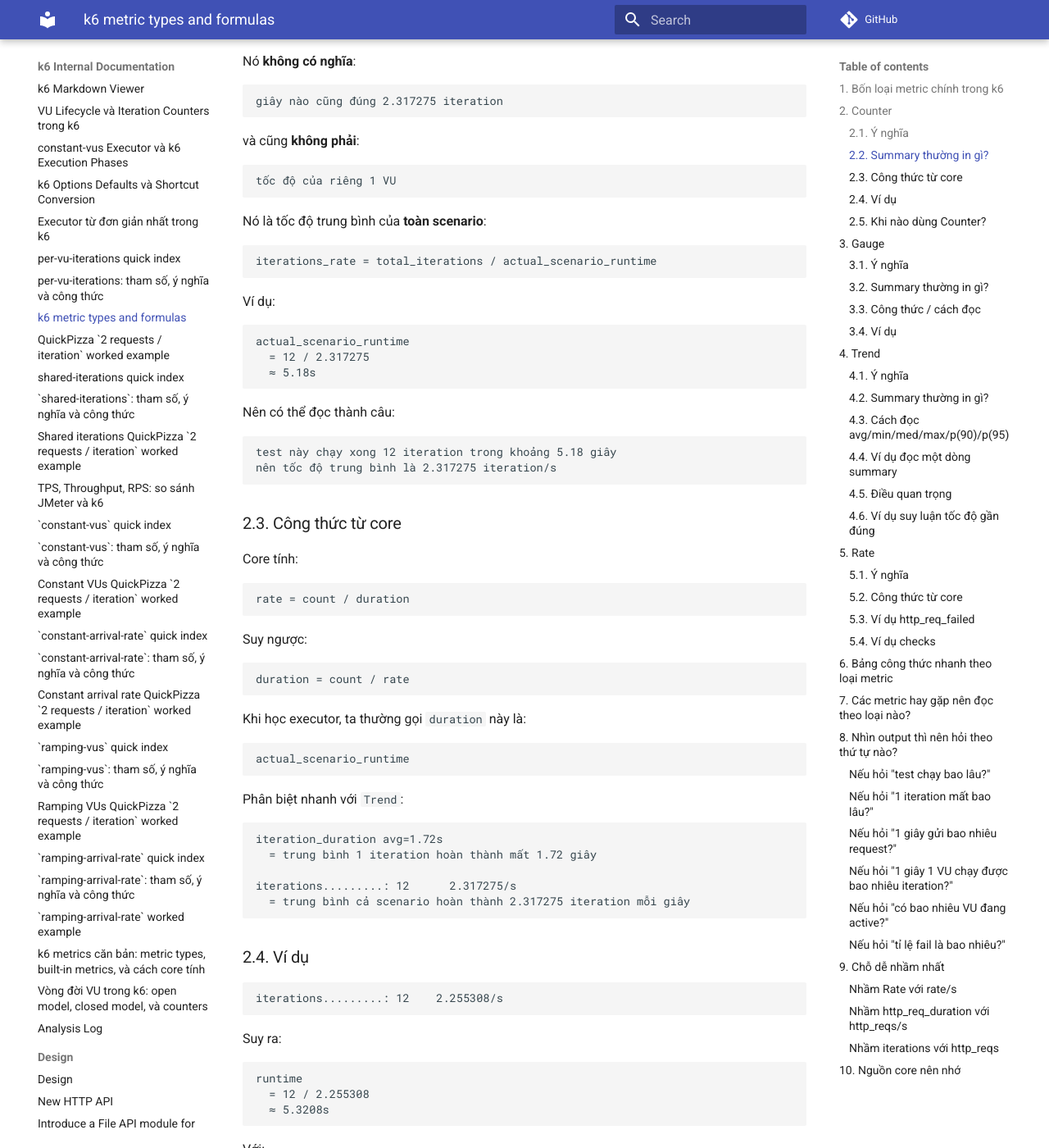
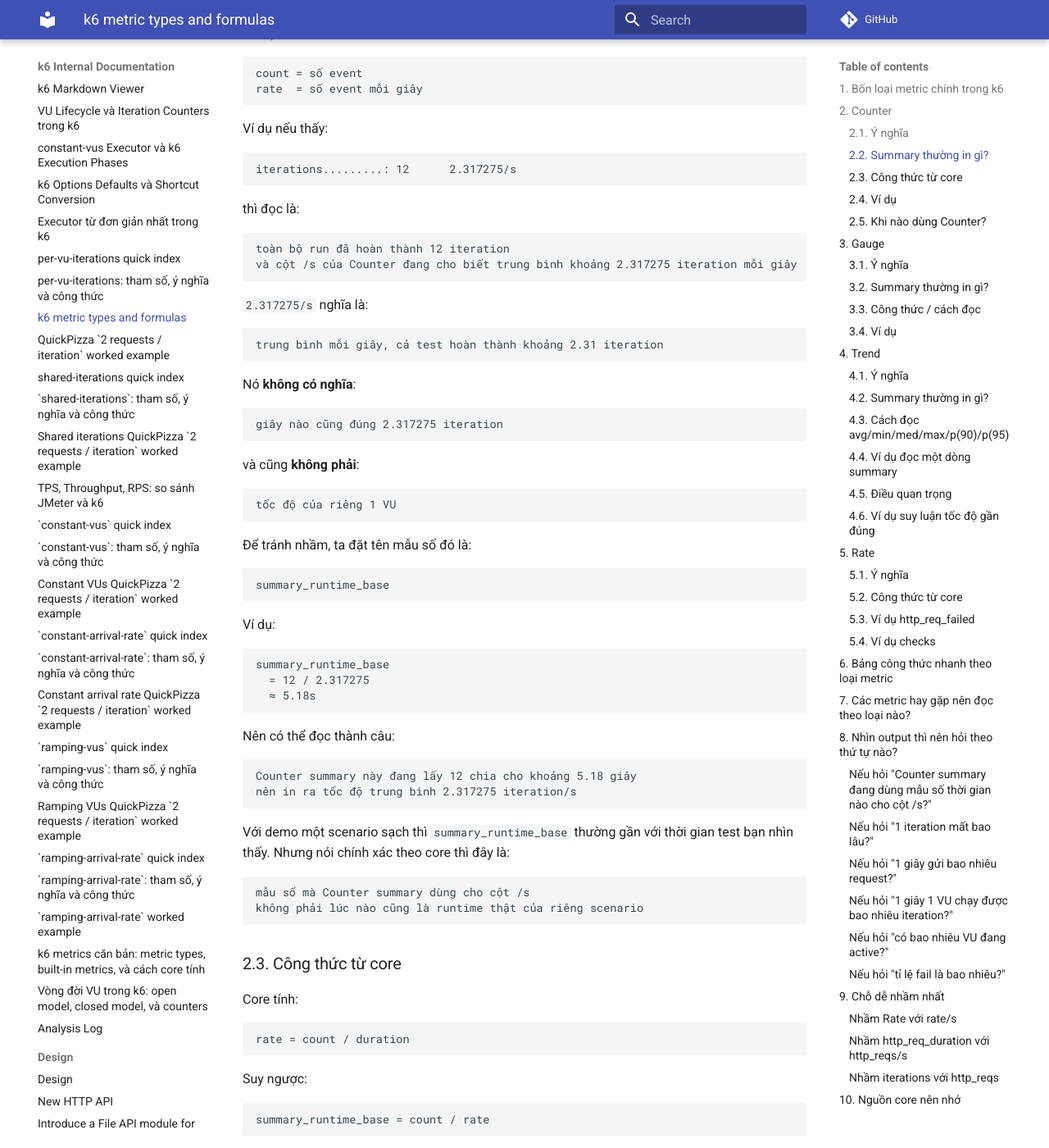
Before and after one commit to meomew-auto/markdown, an MkDocs documentation site: the page built from docs/20260515_k6_metric_types_and_formulas.md, in a window 1280 px wide and 1400 px high, scrolled down 2053 px. Shown: the whole window at 82% size. Built offline with MkDocs 1.6.1 and Material for MkDocs 9.7.7, drawn with Linux system fonts in a browser that asks for light colours; comment, search, counter and statistics services are not loaded; some of the changed text lies outside the part shown.

Commit message:
Update docs

````diff
--- a/docs/20260515_k6_metric_types_and_formulas.md
+++ b/docs/20260515_k6_metric_types_and_formulas.md
@@ -5,6 +5,19 @@ File này chỉ trả lời một câu:
 ```text
 metric trong k6 có những loại nào
 và mỗi loại đọc / tính theo công thức nào
+```
+
+Nếu đang học từ đầu hoặc muốn xem demo nằm ngay trong từng loại metric, đọc bài đầy đủ hơn:
+
+```text
+docs/20260520_k6-metrics-types-builtins-core-guide.md
+```
+
+File này giữ vai trò bản tra nhanh:
+
+```text
+nhìn công thức nhanh
+đối chiếu nhanh khi đang đọc các bài executor
 ```
 
 Phạm vi của file:
@@ -58,6 +71,15 @@ Ví dụ:
 - `iterations`: đã hoàn thành bao nhiêu iteration
 - `http_reqs`: đã gửi bao nhiêu request
 
+Ví dụ mini:
+
+```text
+demo_orders.add(1)
+demo_orders.add(2)
+
+=> Counter cuối cùng = 3
+```
+
 ### 2.2. Summary thường in gì?
 
 Ví dụ:
@@ -84,7 +106,7 @@ thì đọc là:
 
 ```text
 toàn bộ run đã hoàn thành 12 iteration
-và tốc độ trung bình của cả scenario là 2.317275 iteration mỗi giây
+và cột /s của Counter đang cho biết trung bình khoảng 2.317275 iteration mỗi giây
 ```
 
 `2.317275/s` nghĩa là:
@@ -105,16 +127,16 @@ và cũng **không phải**:
 tốc độ của riêng 1 VU
 ```
 
-Nó là tốc độ trung bình của **toàn scenario**:
+Để tránh nhầm, ta đặt tên mẫu số đó là:
 
 ```text
-iterations_rate = total_iterations / actual_scenario_runtime
+summary_runtime_base
 ```
 
 Ví dụ:
 
 ```text
-actual_scenario_runtime
+summary_runtime_base
   = 12 / 2.317275
   ≈ 5.18s
 ```
@@ -122,8 +144,16 @@ actual_scenario_runtime
 Nên có thể đọc thành câu:
 
 ```text
-test này chạy xong 12 iteration trong khoảng 5.18 giây
-nên tốc độ trung bình là 2.317275 iteration/s
+Counter summary này đang lấy 12 chia cho khoảng 5.18 giây
+nên in ra tốc độ trung bình 2.317275 iteration/s
+```
+
+Với demo một scenario sạch thì `summary_runtime_base` thường gần với thời gian test bạn nhìn thấy.
+Nhưng nói chính xác theo core thì đây là:
+
+```text
+mẫu số mà Counter summary dùng cho cột /s
+không phải lúc nào cũng là runtime thật của riêng scenario
 ```
 
 ### 2.3. Công thức từ core
@@ -137,13 +167,13 @@ rate = count / duration
 Suy ngược:
 
 ```text
-duration = count / rate
+summary_runtime_base = count / rate
 ```
 
-Khi học executor, ta thường gọi `duration` này là:
+Ở file tra nhanh này, nên đọc `duration` đó thành:
 
 ```text
-actual_scenario_runtime
+summary_runtime_base
 ```
 
 Phân biệt nhanh với `Trend`:
@@ -165,7 +195,7 @@ iterations.........: 12    2.255308/s
 Suy ra:
 
 ```text
-runtime
+summary_runtime_base
   = 12 / 2.255308
   ≈ 5.3208s
 ```
@@ -176,10 +206,10 @@ Với:
 http_reqs..........: 24    4.510616/s
 ```
 
-thì cũng ra cùng runtime:
+thì cũng ra cùng mẫu số:
 
 ```text
-runtime
+summary_runtime_base
   = 24 / 4.510616
   ≈ 5.3208s
 ```
@@ -207,6 +237,16 @@ Ví dụ:
 - `vus`
 - `vus_max`
 
+Ví dụ mini:
+
+```text
+queue_depth lần lượt nhận các sample: 5, 9, 3
+
+=> value cuối = 3
+=> min = 3
+=> max = 9
+```
+
 ### 3.2. Summary thường in gì?
 
 Ví dụ:
@@ -229,7 +269,7 @@ max   = sample lớn nhất
 `Gauge` không có công thức kiểu:
 
 ```text
-rate = count / runtime
+rate = count / summary_runtime_base
 ```
 
 Nó không phải metric để chia theo runtime.
@@ -273,6 +313,17 @@ Ví dụ:
 
 - `http_req_duration`
 - `iteration_duration`
+
+Ví dụ mini:
+
+```text
+demo_latency có 4 sample: 100, 200, 300, 400
+
+=> avg = 250
+=> min = 100
+=> max = 400
+=> med = p50 = 250
+```
 
 ### 4.2. Summary thường in gì?
 
@@ -475,6 +526,16 @@ Ví dụ:
 - `checks`
 - `http_req_failed`
 
+Ví dụ mini:
+
+```text
+checkout_ok lần lượt add: true, false, true
+
+=> total = 3
+=> trues = 2
+=> rate = 2 / 3 = 66.67%
+```
+
 ### 5.2. Công thức từ core
 
 Core tính:
@@ -527,7 +588,7 @@ checks_failed......: 0.00%   0 out of 24
 
 ```text
 checks_total rate
-  = total_checks / runtime
+  = total_checks / summary_runtime_base
 ```
 
 đây là summary phụ trợ để dễ đọc,
@@ -543,7 +604,7 @@ failed_rate = failed_checks / total_checks
 
 | Loại | Summary hay thấy | Công thức chính |
 | --- | --- | --- |
-| `Counter` | `count`, `rate/s` | `rate = count / runtime` |
+| `Counter` | `count`, `rate/s` | `rate = count / summary_runtime_base` |
 | `Gauge` | `value`, `min`, `max` | không chia theo runtime |
 | `Trend` | `avg`, `min`, `med`, `max`, `p(90)`, `p(95)` | `avg = sum / count`, `med = p50` |
 | `Rate` | `%`, `x out of y`, `passes`, `fails` | `rate = trues / total` |
@@ -565,13 +626,15 @@ failed_rate = failed_checks / total_checks
 
 ## 8. Nhìn output thì nên hỏi theo thứ tự nào?
 
-### Nếu hỏi "test chạy bao lâu?"
+### Nếu hỏi "Counter summary đang dùng mẫu số thời gian nào cho cột /s?"
 
 Nhìn `Counter`:
 
 ```text
-runtime = count / rate
+summary_runtime_base = count / rate
 ```
+
+Nếu là single-scenario clean run thì số này thường gần với thời gian test bạn nhìn thấy.
 
 ### Nếu hỏi "1 iteration mất bao lâu?"
 
````
Also changed, not shown: docs/20260514_per-vu-iterations-quick-index.md (+1 -1 lines), docs/20260515_shared-iterations-quick-index.md (+1 -1 lines).
